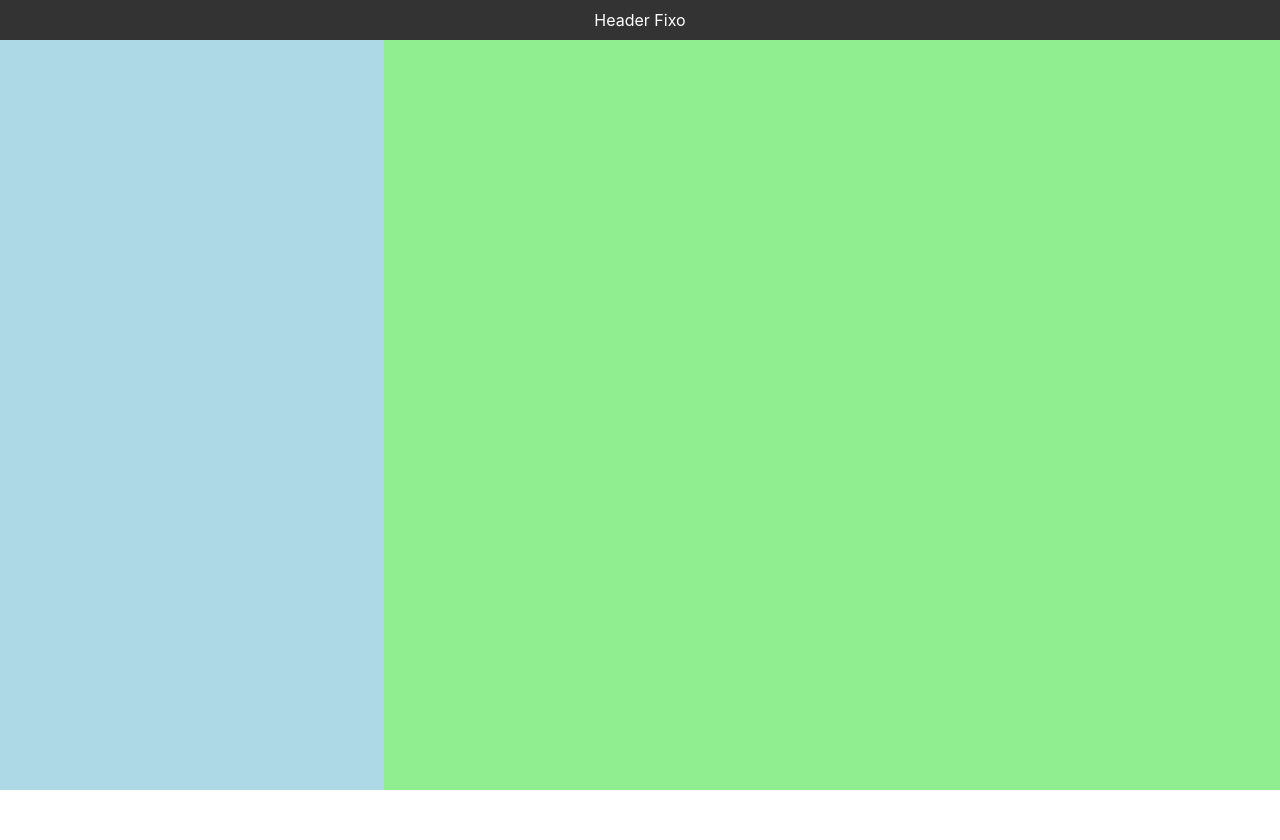
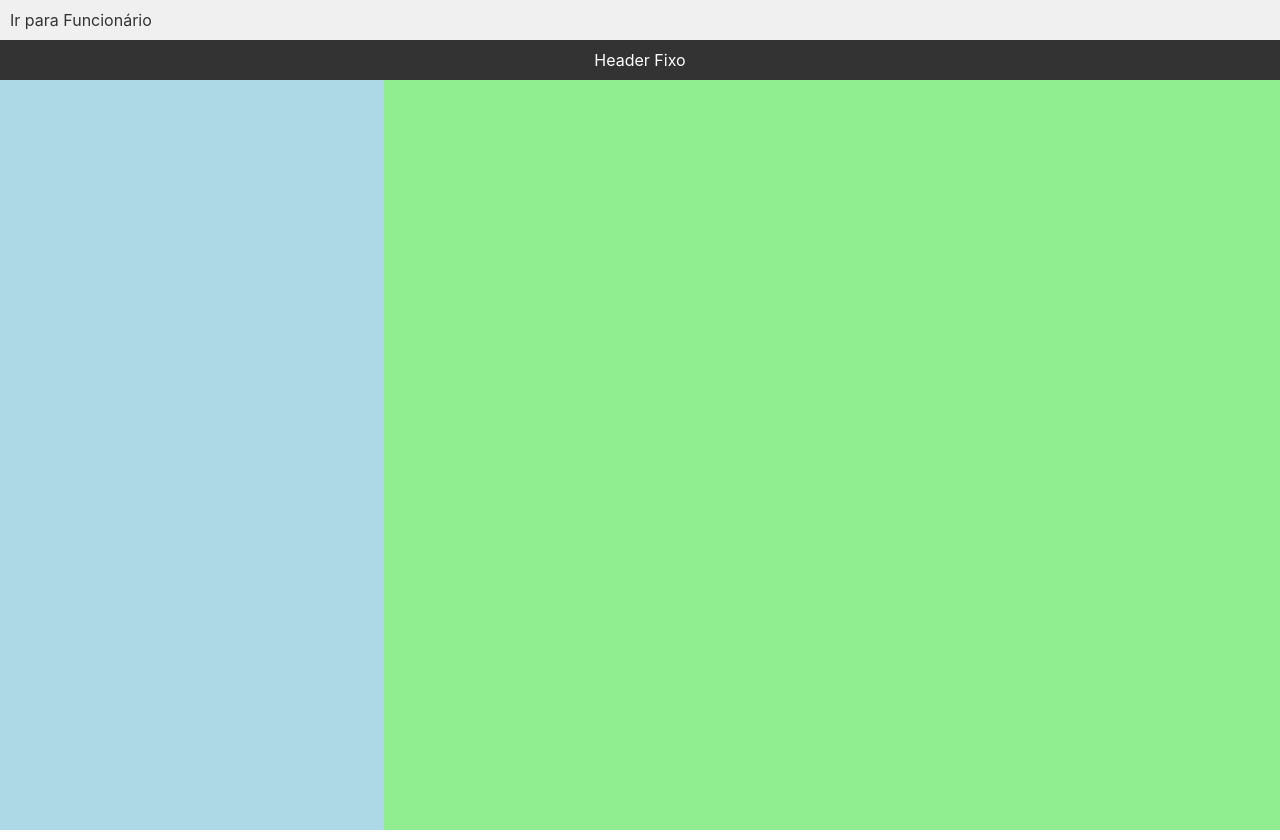
Before and after one commit to GomesLuan/SigBordado, a React (Create React App) app in the folder frontend/: page /funcionario in a window 1280 px wide. Before the commit the page ends 800 px from the top, so only its background shows below. Built offline with nearby package versions, Linux system fonts and the light colour scheme.

Commit message:
feat: botao ir para rota funcionario #46

```diff
--- a/frontend/src/App.css
+++ b/frontend/src/App.css
@@ -40,3 +40,28 @@
   flex: 1; /* Flex 1 faz com que esta coluna ocupe o espaço restante */
   background-color: lightgreen;
 }
+
+/* Exemplo básico de CSS para o menu de navegação */
+nav {
+  background-color: #f0f0f0;
+  padding: 10px;
+}
+
+nav ul {
+  list-style-type: none;
+  padding: 0;
+}
+
+nav ul li {
+  display: inline;
+  margin-right: 10px;
+}
+
+nav ul li a {
+  text-decoration: none;
+  color: #333;
+}
+
+nav ul li a:hover {
+  color: #666;
+}
--- a/frontend/src/index.js
+++ b/frontend/src/index.js
@@ -3,17 +3,29 @@ import ReactDOM from 'react-dom/client';
 import './index.css';
 import App from './App';
 import reportWebVitals from './reportWebVitals';
-import { BrowserRouter as Router, Route, Routes } from 'react-router-dom';
+import { BrowserRouter as Router, Route, Routes, Link } from 'react-router-dom';
 
 const root = ReactDOM.createRoot(document.getElementById('root'));
 root.render(
   <Router>
-    <Routes>
-      <Route path="/funcionario" element={<App />} />
-      {/* Adicione outras rotas aqui */}
-    </Routes>
+    <div>
+      <nav>
+        <ul>
+          <li>
+            <Link to="/funcionario">Ir para Funcionário</Link>
+          </li>
+          {/* Adicione mais itens de menu conforme necessário */}
+        </ul>
+      </nav>
+
+      <Routes>
+        <Route path="/funcionario" element={<App />} />
+        {/* Adicione outras rotas aqui */}
+      </Routes>
+    </div>
   </Router>
 );
+
 
 // If you want to start measuring performance in your app, pass a function
 // to log results (for example: reportWebVitals(console.log))
```
